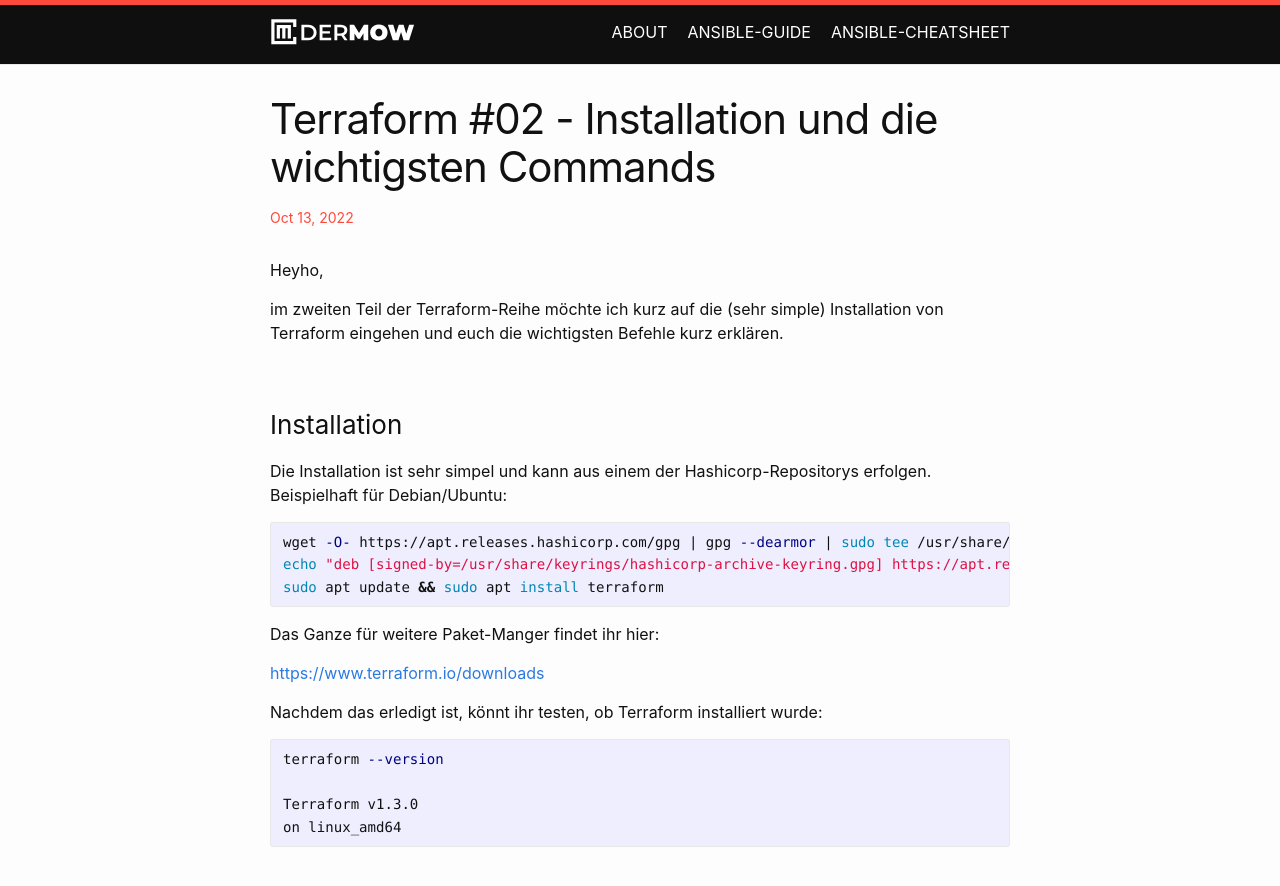
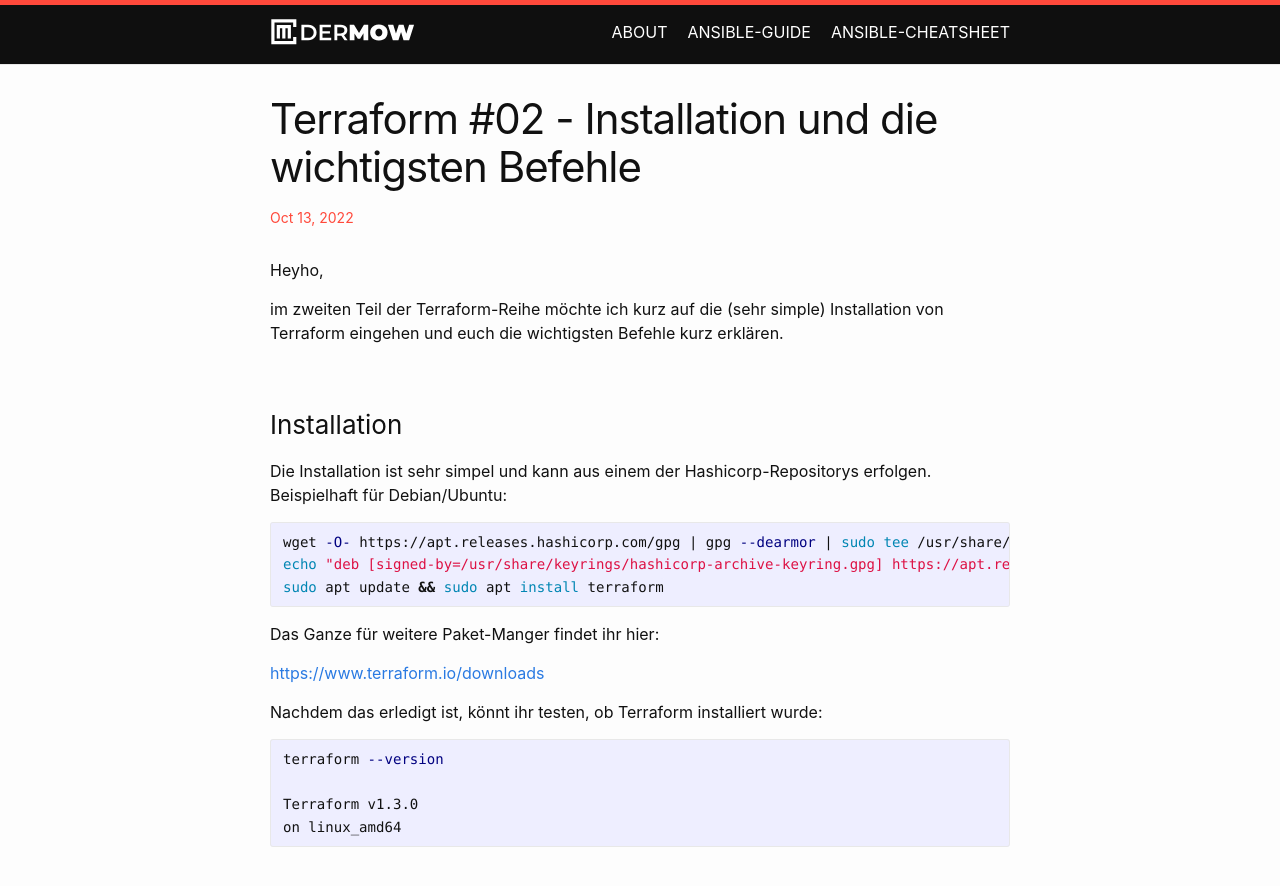
Before and after one commit to dermow/der-mow.de, a Jekyll site: the page built from _posts/2022-10-13-terraform-02.markdown, in a window 1280 px wide and 900 px high. Shown: the top 886 px of the window. Built offline with Jekyll 4.4.1, drawn with Linux system fonts in a browser that asks for light colours; comment, search, counter and statistics services are not loaded.

Commit message:
Update 2022-10-13-terraform-02.markdown

```diff
--- a/_posts/2022-10-13-terraform-02.markdown
+++ b/_posts/2022-10-13-terraform-02.markdown
@@ -1,9 +1,10 @@
 ---
 layout: post
-title:  "Terraform #02 - Installation und die wichtigsten Commands"
-date:   2022-10-13 19:00:00 +0100
+title:  "Terraform #02 - Installation und die wichtigsten Befehle"
+date:   2022-10-13 10:00:42 +0100
 categories: Terraform
 ---
+
 
 Heyho,
 
```
